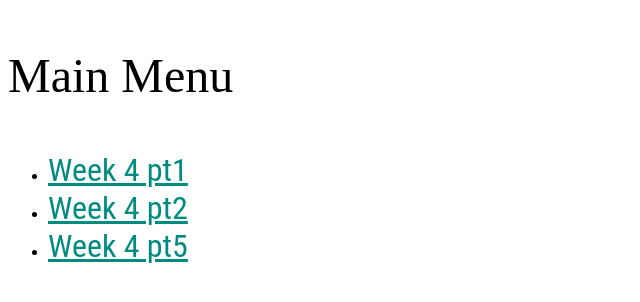
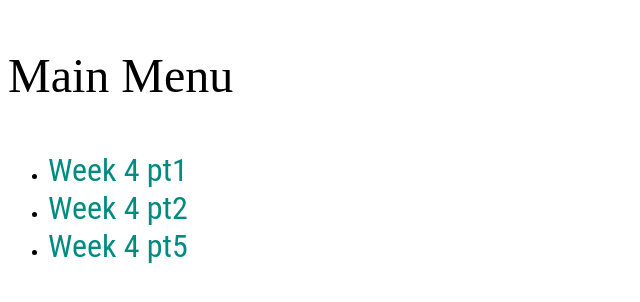
Before and after one commit to 21ftt1263/eportfolio, a plain HTML site: page bwep/week4-e-p3.html in a window 1280 px wide. Shown: the whole page, without its empty margins (0-640 px from the left). Drawn offline with Linux system fonts and the light colour scheme; a web font is replaced by a local one.

Commit message:
third initial

```diff
--- a/bwep/week4-e-p3.html
+++ b/bwep/week4-e-p3.html
@@ -8,7 +8,7 @@
 	<style type="text/css">
 		@import url('https://fonts.googleapis.com/css2?family=Meow+Script&family=Roboto&display=swap');
 		p{font-family: 'Meow Script'; font-size: 3em;}
-		a{font-family: Roboto Condensed; font-size: 2em; color: #008b80}
+		a{font-family: Roboto Condensed; font-size: 2em; color: #008b80; text-decoration: none;}
 		a:visited{color: #ffa0b7;}
 		a:hover{color: #00A397;}
 		a:active{color: #d76f88;}
```
